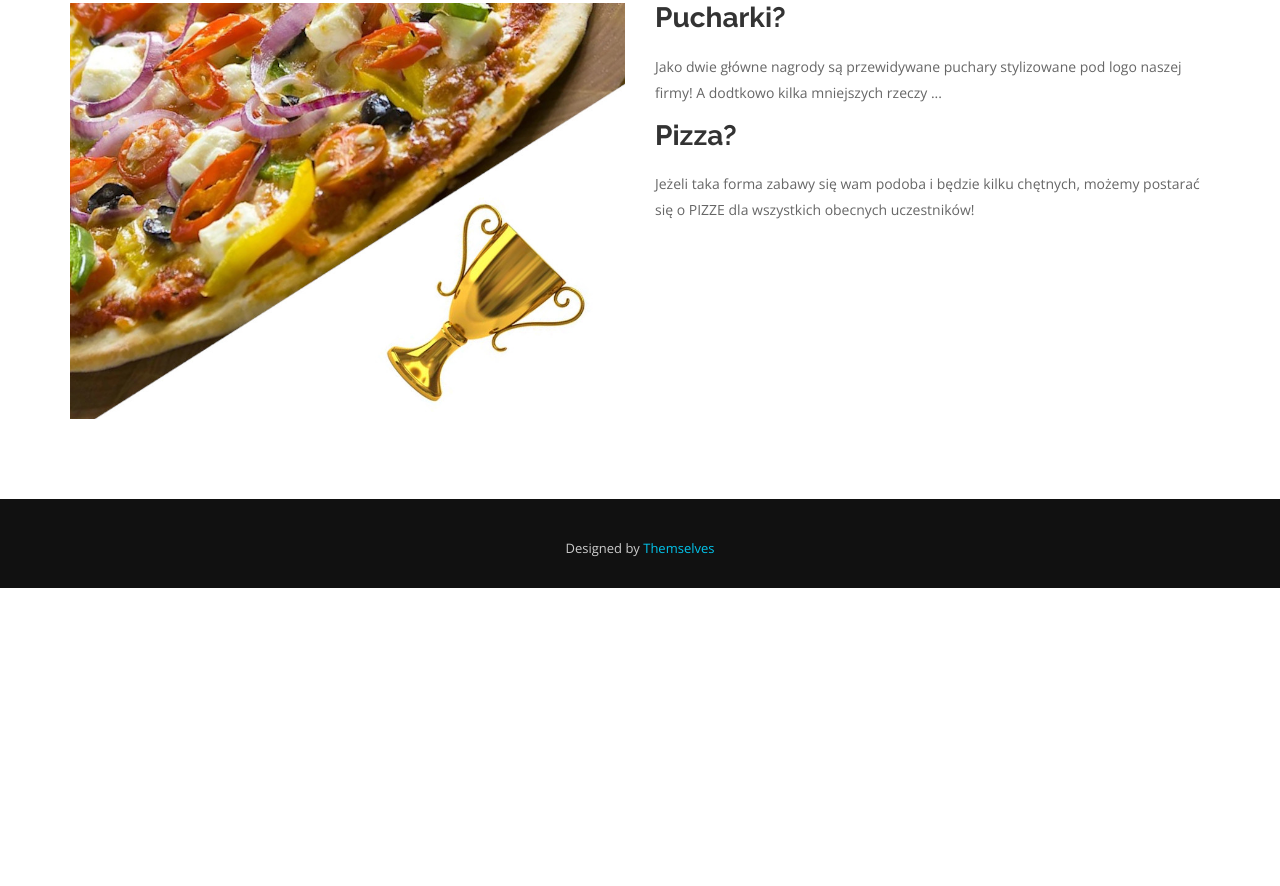
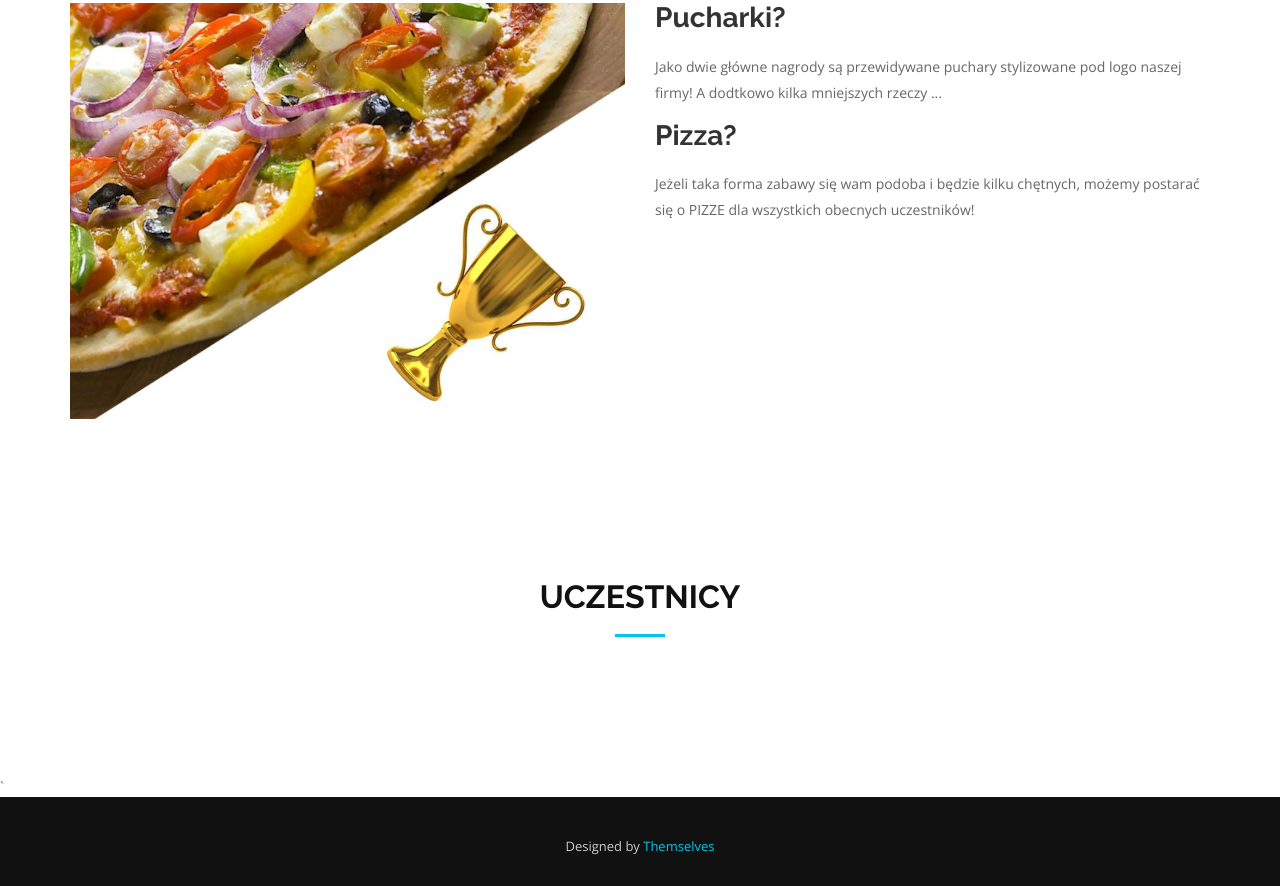
Before and after one commit to robertczerwonko/gamejam, a plain HTML site: page Imperial/index.html in a window 1280 px wide. Shown: the part 1690-2576 px from the top of the page. Before the commit the page ends 2278 px from the top, so only its background shows below. Drawn offline with nearby package versions, Linux system fonts and the light colour scheme.

Commit message:
Update index.html

```diff
--- a/Imperial/index.html
+++ b/Imperial/index.html
@@ -164,6 +164,24 @@
         </div>
       </div>
     </section>
+    <section id="about">
+      <div class="container wow fadeInUp">
+        <div class="row">
+          <div class="col-md-12">
+            <h3 class="section-title">UCZESTNICY</h3>
+            <div class="section-title-divider"></div>
+            <p class="section-description"></p>
+          </div>
+        </div>
+      </div>
+      <div class="container about-container wow fadeInUp">
+        <div class="row">
+          <div class="col-lg-6 about-img">
+            <img src="" alt="" />
+          </div>
+        </div>
+      </div>
+    </section>`
 
     <audio src="img/Space Invaders - Space Invaders.mp3" autoplay></audio>
 
```
